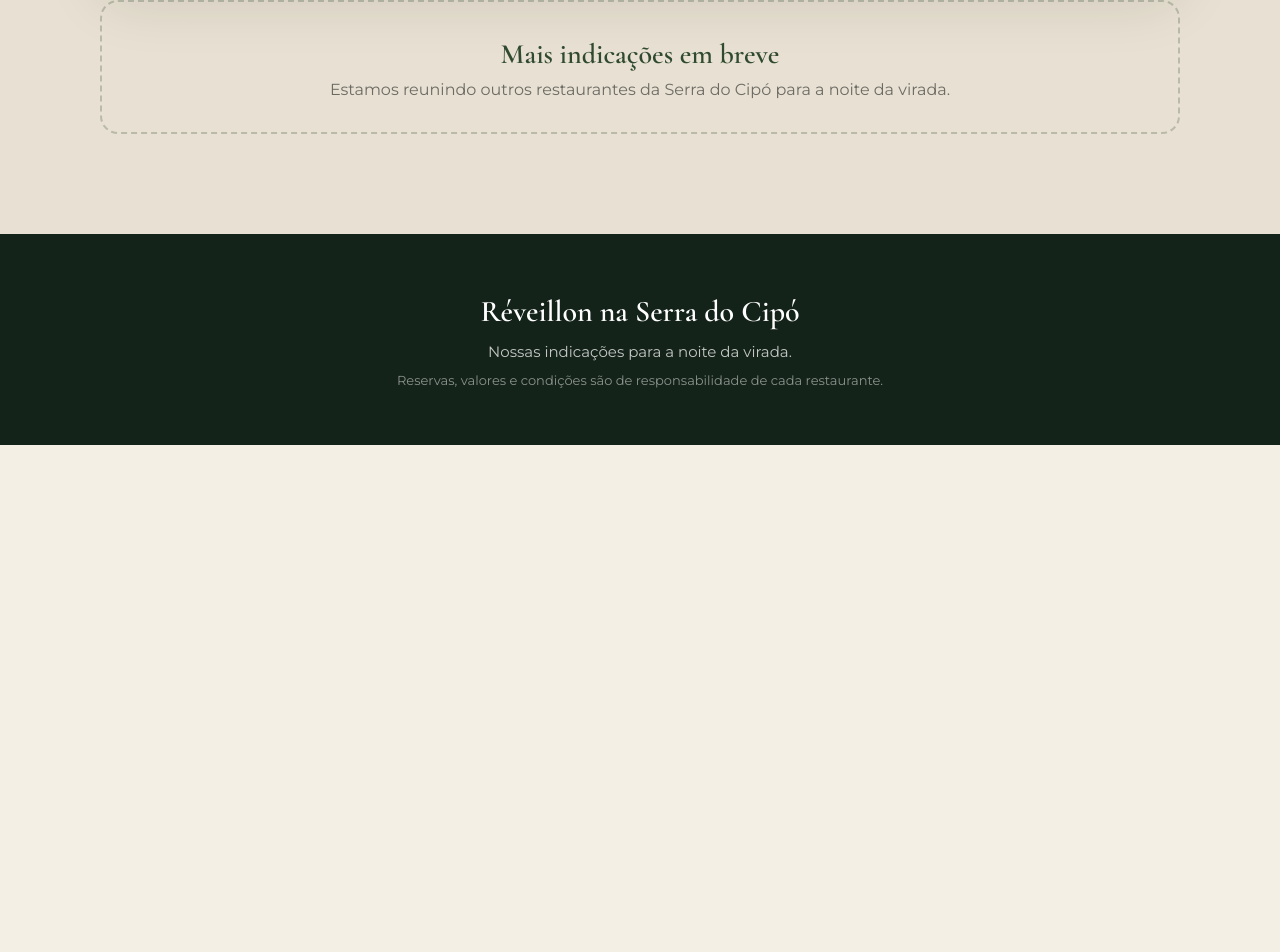
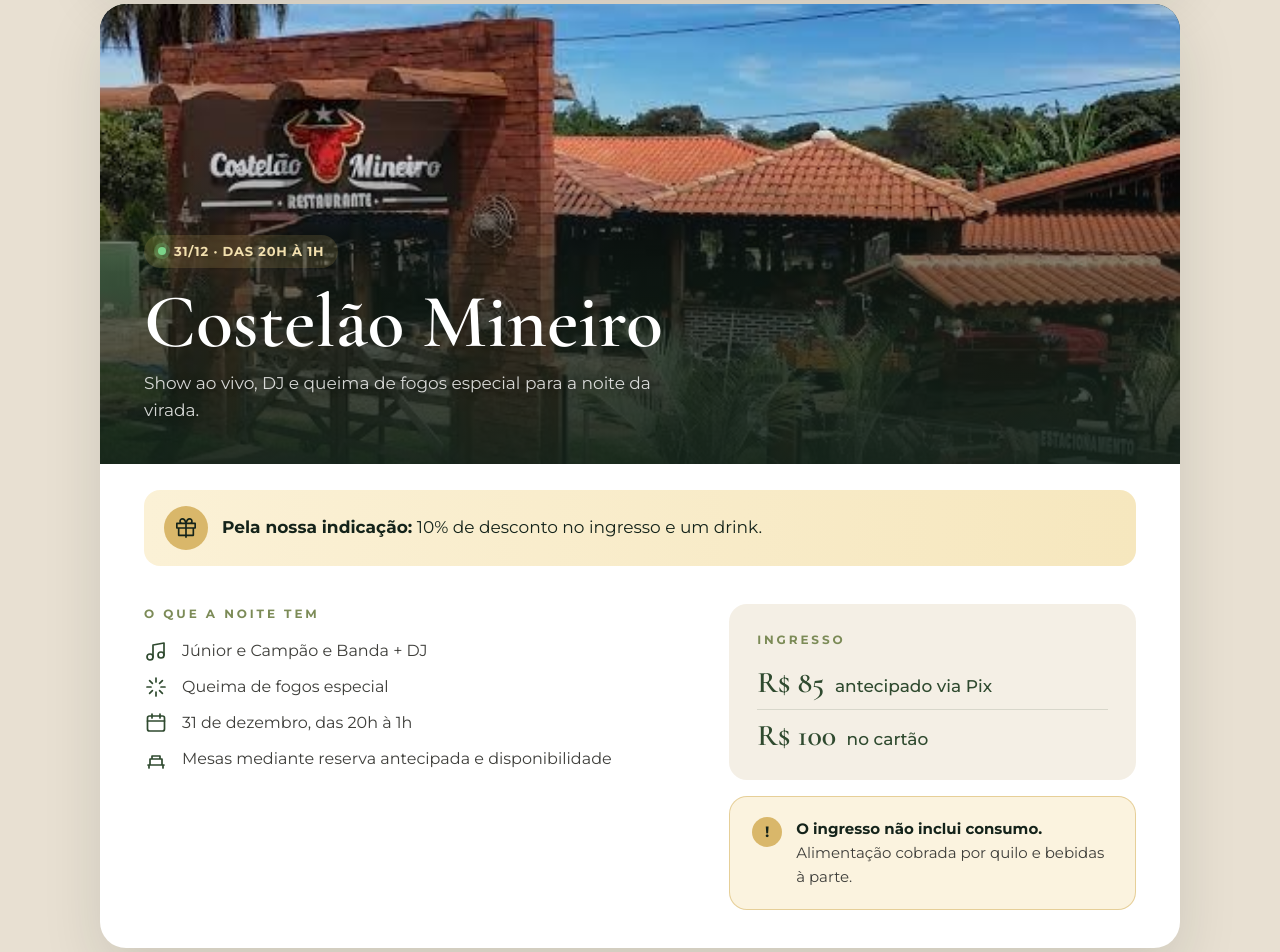
Before and after one commit to HoteisEcovip/reveillon, a plain HTML site: page index.html in a window 1280 px wide. Shown: the part 2655-3607 px from the top of the page. Before the commit the page ends 3100 px from the top, so only its background shows below. Drawn offline with nearby package versions, Linux system fonts and the light colour scheme.

Commit message:
Nova indicação: Costelão Mineiro
Co-Authored-By: Claude Opus 5.5 <noreply@anthropic.com>

```diff
--- a/estilo.css
+++ b/estilo.css
@@ -110,3 +110,17 @@ img { display: block; max-width: 100%; height: auto; }
   .rest__corpo { grid-template-columns: 1fr; }
   .acoes, .acoes .botao { width: 100%; }
 }
+
+/* segunda indicação em diante: espaço entre cartões */
+.rest + .rest { margin-top: 28px; }
+.rest__foto--costelao { object-position: 50% 45%; }
+/* vantagem para quem vai pela indicação */
+.vantagem { display: flex; align-items: center; gap: 14px; margin: 26px 44px 0; padding: 16px 20px; border-radius: 16px; background: linear-gradient(90deg, #FBF1D6, #F6E7BE); color: var(--noite); font-size: 17px; }
+.vantagem strong { font-weight: 700; }
+.vantagem__ic { flex: none; display: grid; place-items: center; width: 44px; height: 44px; border-radius: 50%; background: var(--ouro); color: var(--noite); }
+.vantagem__ic svg { width: 22px; height: 22px; fill: none; stroke: currentColor; stroke-width: 1.8; stroke-linecap: round; stroke-linejoin: round; }
+.ingresso p { font-family: 'Montserrat', Arial, sans-serif; font-size: 17px; font-weight: 500; }
+.ingresso b { font-family: 'Cormorant Garamond', Georgia, serif; font-size: 30px; font-weight: 600; margin-right: 6px; }
+@media (max-width: 820px) {
+  .vantagem { margin: 20px 24px 0; font-size: 16px; }
+}
--- a/index.html
+++ b/index.html
@@ -10,7 +10,7 @@
 <link rel="preconnect" href="https://fonts.googleapis.com">
 <link rel="preconnect" href="https://fonts.gstatic.com" crossorigin>
 <link rel="stylesheet" href="https://fonts.googleapis.com/css2?family=Cormorant+Garamond:ital,wght@0,500;0,600;1,500;1,600&family=Montserrat:wght@400;500;600;700&display=swap">
-<link rel="stylesheet" href="estilo.css?v=4">
+<link rel="stylesheet" href="estilo.css?v=5">
 </head>
 <body>
 
@@ -99,6 +99,45 @@
         </div>
       </article>
 
+      <article class="rest">
+        <div class="rest__cab">
+          <img class="rest__foto rest__foto--costelao" src="img/costelao.jpg" alt="Entrada do Restaurante Costelão Mineiro, na Serra do Cipó" width="554" height="554" loading="lazy">
+          <div>
+            <p class="rest__status"><span></span>31/12 · das 20h à 1h</p>
+            <h3 class="rest__nome">Costelão Mineiro</h3>
+            <p class="rest__resumo">Show ao vivo, DJ e queima de fogos especial para a noite da virada.</p>
+          </div>
+        </div>
+
+        <div class="vantagem">
+          <span class="vantagem__ic" aria-hidden="true"><svg viewBox="0 0 24 24"><path d="M20 12v8H4v-8M2 7h20v5H2zM12 22V7M12 7H8a2.5 2.5 0 1 1 0-5c3 0 4 5 4 5Zm0 0h4a2.5 2.5 0 1 0 0-5c-3 0-4 5-4 5Z"/></svg></span>
+          <p><strong>Pela nossa indicação:</strong> 10% de desconto no ingresso e um drink.</p>
+        </div>
+
+        <div class="rest__corpo">
+          <div>
+            <h4>O que a noite tem</h4>
+            <ul class="itens">
+              <li><svg viewBox="0 0 24 24" aria-hidden="true"><path d="M9 18V6l11-2v12"/><circle cx="6" cy="18" r="3"/><circle cx="17" cy="16" r="3"/></svg>Júnior e Campão e Banda + DJ</li>
+              <li><svg viewBox="0 0 24 24" aria-hidden="true"><path d="M12 3v4M12 17v4M3 12h4M17 12h4M5.6 5.6l2.8 2.8M15.6 15.6l2.8 2.8M5.6 18.4l2.8-2.8M15.6 8.4l2.8-2.8"/></svg>Queima de fogos especial</li>
+              <li><svg viewBox="0 0 24 24" aria-hidden="true"><rect x="3.5" y="5" width="17" height="15" rx="2"/><path d="M3.5 10h17M8 3v4M16 3v4"/></svg>31 de dezembro, das 20h à 1h</li>
+              <li><svg viewBox="0 0 24 24" aria-hidden="true"><path d="M4 18h16M6 18v-6h12v6M8 12V9h8v3M5 21v-3M19 21v-3"/></svg>Mesas mediante reserva antecipada e disponibilidade</li>
+            </ul>
+          </div>
+          <div class="lado">
+            <div class="bandas ingresso">
+              <h4>Ingresso</h4>
+              <p><b>R$ 85</b> antecipado via Pix</p>
+              <p><b>R$ 100</b> no cartão</p>
+            </div>
+            <div class="aviso">
+              <span aria-hidden="true">!</span>
+              <p><strong>O ingresso não inclui consumo.</strong> Alimentação cobrada por quilo e bebidas à parte.</p>
+            </div>
+          </div>
+        </div>
+      </article>
+
       <div class="em-breve">
         <p class="titulo-p">Mais indicações em breve</p>
         <p>Estamos reunindo outros restaurantes da Serra do Cipó para a noite da virada.</p>
```
Also changed, not shown: img/costelao.jpg (added).
